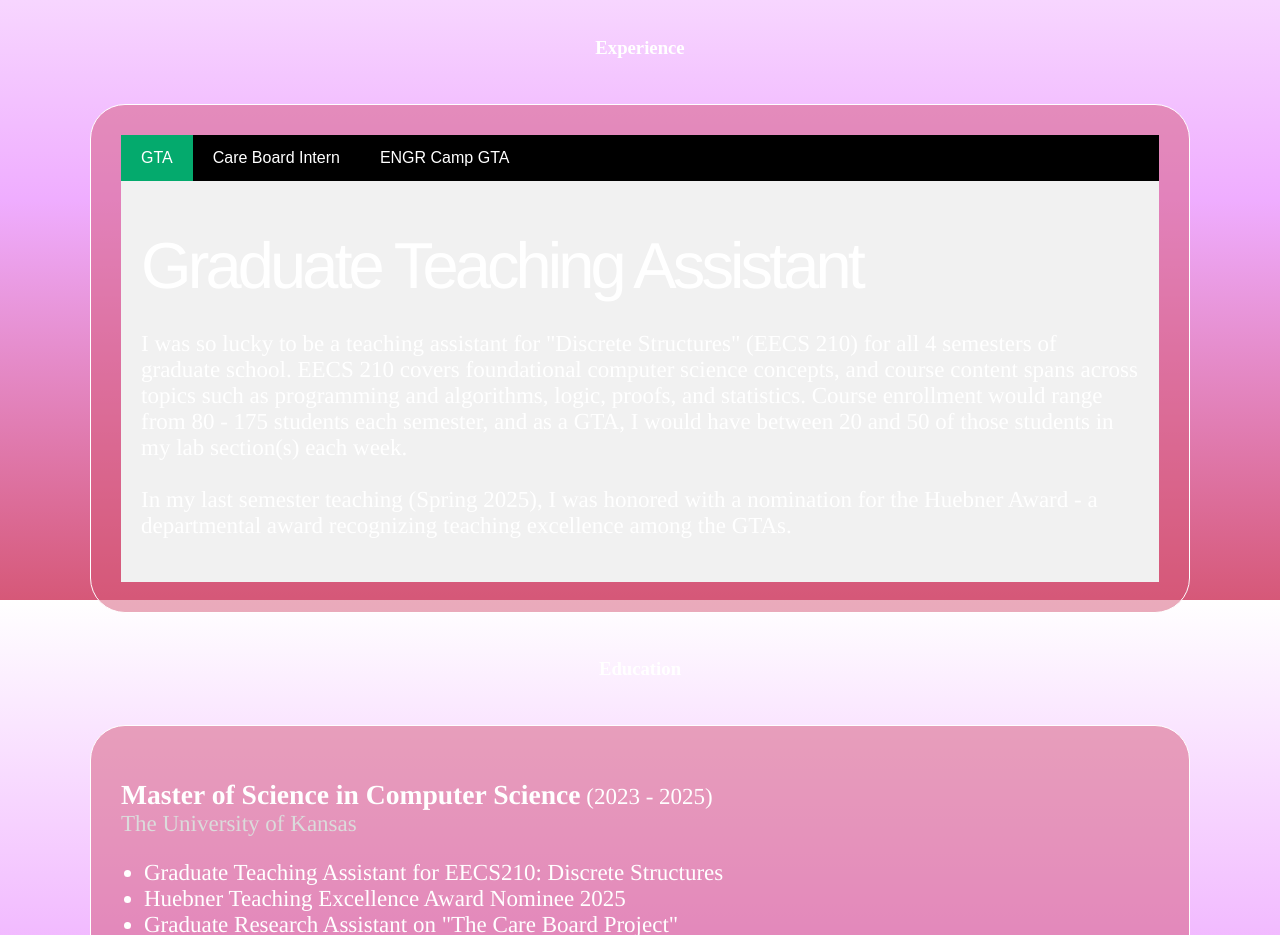
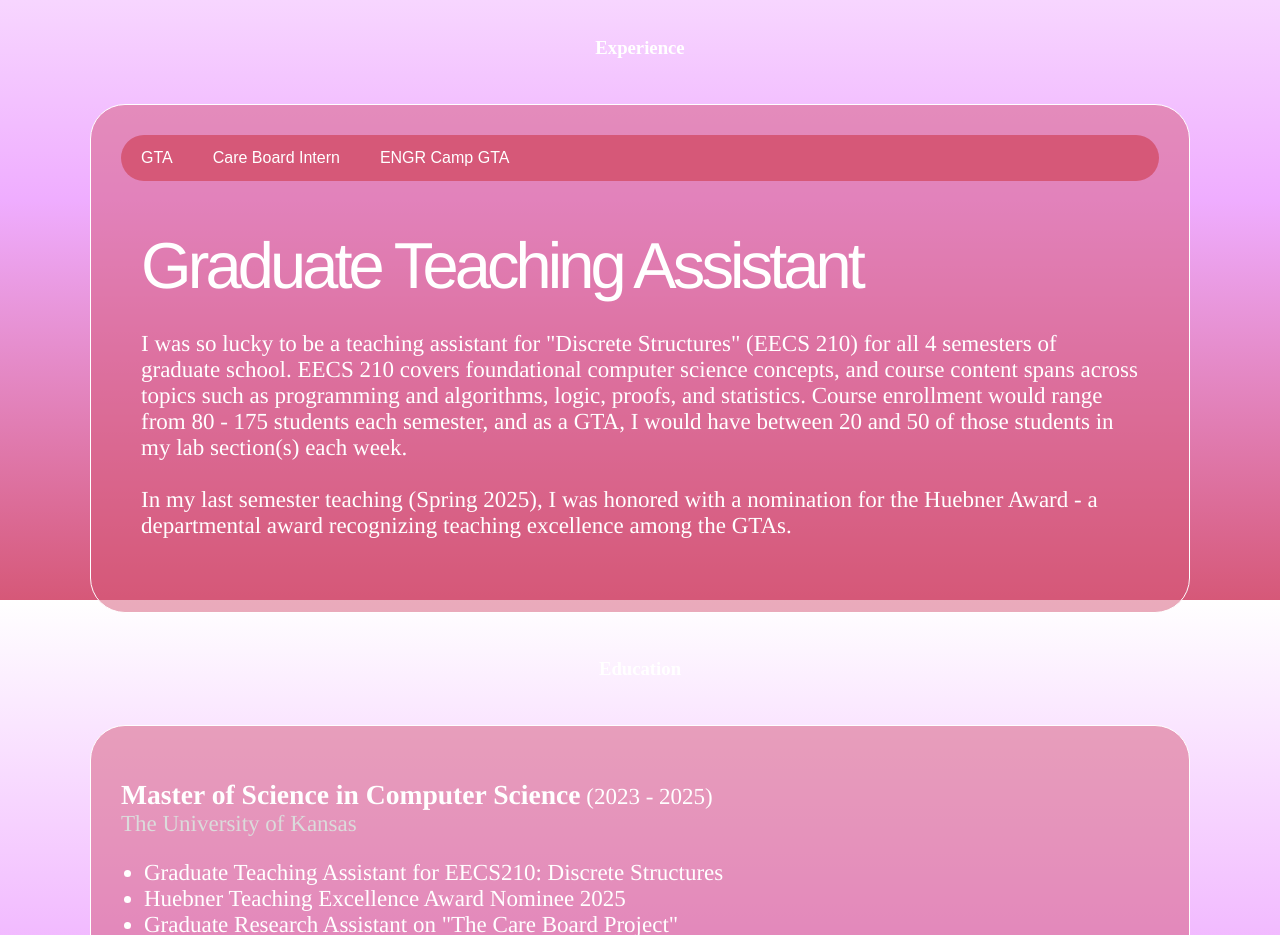
Before and after one commit to AidanFaith/aidanfaith.github.io, a plain HTML site: page index.html in a window 1280 px wide. Shown: the part 1000-1935 px from the top of the page. Drawn offline with Linux system fonts and the light colour scheme.

Commit message:
formatting exp tabs

```diff
--- a/style.css
+++ b/style.css
@@ -206,8 +206,10 @@ li {
 /* --- Top Bar --- */
   .bar {
     display: flex;
-    background-color: #000;
+    background-color: rgba(214, 88, 120);
     overflow: hidden;
+    border-radius: 35px;
+
   }
 
   .bar-item {
@@ -225,7 +227,7 @@ li {
   }
 
   .bar-item.active {
-    background-color: #04AA6D; /* Green highlight */
+    background-color: none; /* test clear */
   }
 
   /* --- Tab Content Sections --- */
@@ -233,7 +235,7 @@ li {
     display: none;              /* Hidden by default */
     padding: 20px;
     border-top: none;
-    background-color: #f1f1f1;
+    background-color: none; /*test clear display hmm*/
   }
 
   .tabcontent.active {
```
